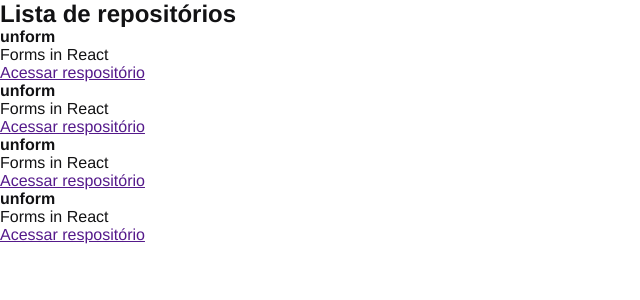
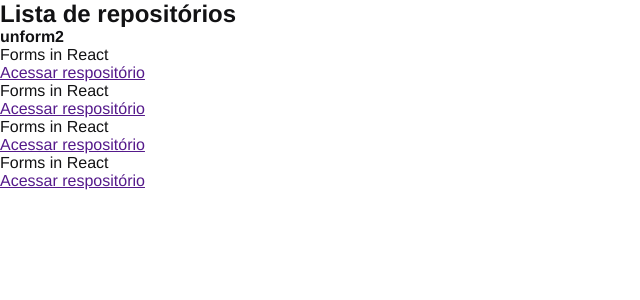
Before and after one commit to adormundo/reactjs-traning, a React app: page / in a window 1280 px wide. Shown: the top 300 px of the page, without its empty margins (0-640 px from the left). Built offline with nearby package versions, Linux system fonts and the light colour scheme.

Commit message:
component item and props

```diff
--- /dev/null
+++ b/src/components/RepositoryItem.jsx
@@ -0,0 +1,9 @@
+export function RepositoryItem(props) {
+  return (
+    <li>
+      <strong>{props.repository}</strong>
+      <p>Forms in React</p>
+      <a href="">Acessar respositório</a>
+    </li>
+  );
+}
--- a/src/components/RepositoryList.jsx
+++ b/src/components/RepositoryList.jsx
@@ -1,31 +1,14 @@
+import { RepositoryItem } from './RepositoryItem';
+
 export function RepositoryList() {
   return (
     <section className="repository-list">
       <h1>Lista de repositórios</h1>
       <ul>
-        <li>
-          <strong>unform</strong>
-          <p>Forms in React</p>
-          <a href="">Acessar respositório</a>
-        </li>
-
-        <li>
-          <strong>unform</strong>
-          <p>Forms in React</p>
-          <a href="">Acessar respositório</a>
-        </li>
-
-        <li>
-          <strong>unform</strong>
-          <p>Forms in React</p>
-          <a href="">Acessar respositório</a>
-        </li>
-
-        <li>
-          <strong>unform</strong>
-          <p>Forms in React</p>
-          <a href="">Acessar respositório</a>
-        </li>
+        <RepositoryItem repository="unform2" />
+        <RepositoryItem />
+        <RepositoryItem />
+        <RepositoryItem />
       </ul>
     </section>
   );
```
